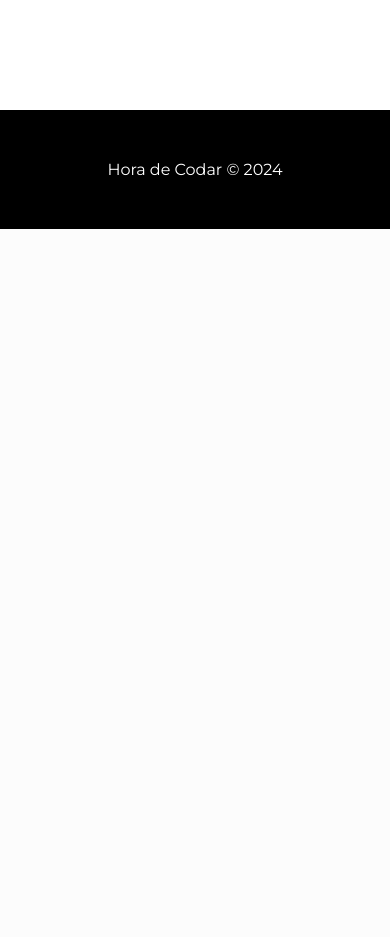
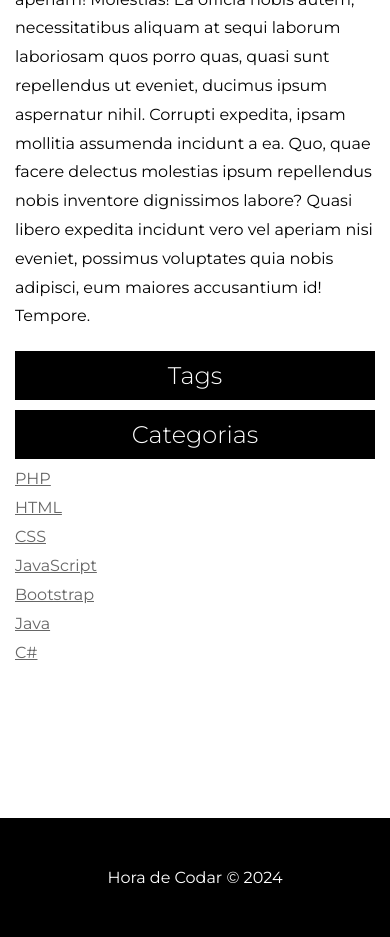
Before and after one commit to jeanpaixao3/Aulas_php, a PHP site: page /post.php in a window 390 px wide. Shown: the part 1762-2699 px from the top of the page. Before the commit the page ends 1991 px from the top, so only its background shows below. Run offline with PHP 8.4, Linux system fonts and the light colour scheme; data that the repository does not hold is empty.

Commit message:
BLOG CONCLUIDO

```diff
--- a/15_blog/css/styles.css
+++ b/15_blog/css/styles.css
@@ -135,8 +135,72 @@ main {
     grid-template-columns: 75% 25%;
     grid-template-rows: auto;
     grid-template-areas: "main sidebar";
+    grid-gap: 10px;
+    padding-top: 10px;
+    max-width: 1200px;
+    margin: 0 auto;
+    margin-bottom: 250px;
 }
 
+.content-container {
+    grid-area: main;
+}
+
+#main-title {
+    font-size: 36px;
+    margin-bottom: 40px;
+}
+
+#post-description {
+    font-size: italic;
+    margin-bottom: 40px;
+
+}
+
+.post-content {
+    line-height: 1.8;
+    margin: 10px 0;
+}
+
+.img-container {
+    margin-bottom: 30px;
+}
+
+.img-container img {
+    width: 60%;
+}
+
+/*POST ASIDE*/
+.nav-container {
+    grid-area: sidebar;
+}
+
+#tags-title, #categories-title {
+    font-size: 24px;
+    margin-bottom: 10px;
+    background-color: #000;
+    color: #fff;
+    text-align: center;
+    padding: 10px;
+    font-weight: 300;
+}
+
+#tags-list, #categories-list {
+    list-style: none;
+}
+
+#tags-list li, #categories-list li {
+    margin-bottom: 10px;
+}
+
+#tags-list a, #categories-list a {
+    color: #666;
+    transition: .5s;
+}
+
+#tag-list a:hover, #categories-list a:hover {
+    color: #000;
+}
 
 /*FOOTER*/
 footer {
@@ -148,3 +212,50 @@ footer {
     color: #fff;
     padding: 50px 0;
 }
+
+/*MOBILE*/
+@media(max-width: 580px) {
+  /* HOME */
+  header {
+    width: 100%;
+  }
+
+  #logo {
+    display: block;
+    width: 50px;
+    position: relative;
+    margin: 0 auto;
+    left: 0;
+  }
+
+  #navbar {
+    display: none;
+  }
+
+  #title-container {
+    min-width: 100%;
+    margin-top: 20px;
+  }
+
+  #posts-container {
+    margin-top: 20px;
+  }
+
+  .post-box {
+    flex: 100% 1 0 ;
+    padding: 15px;
+    margin: 0;
+  }
+
+  /* POST */
+  #post-container {
+    grid-template-columns: 100%;
+    padding: 15px;
+    grid-template-areas: "main"
+    "sidebar";
+  }
+
+  .img-container img {
+    width: 100%;
+  }
+}
```
